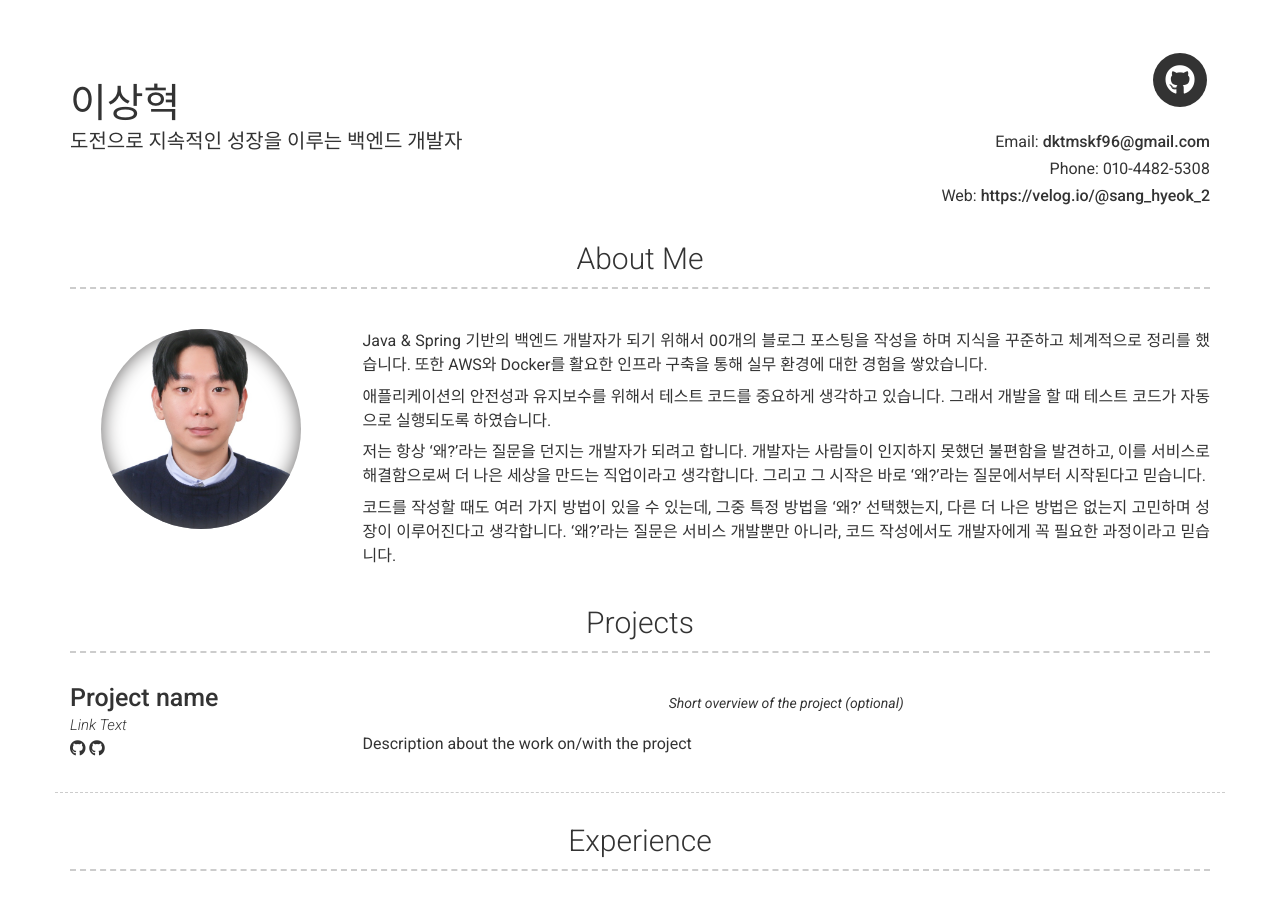
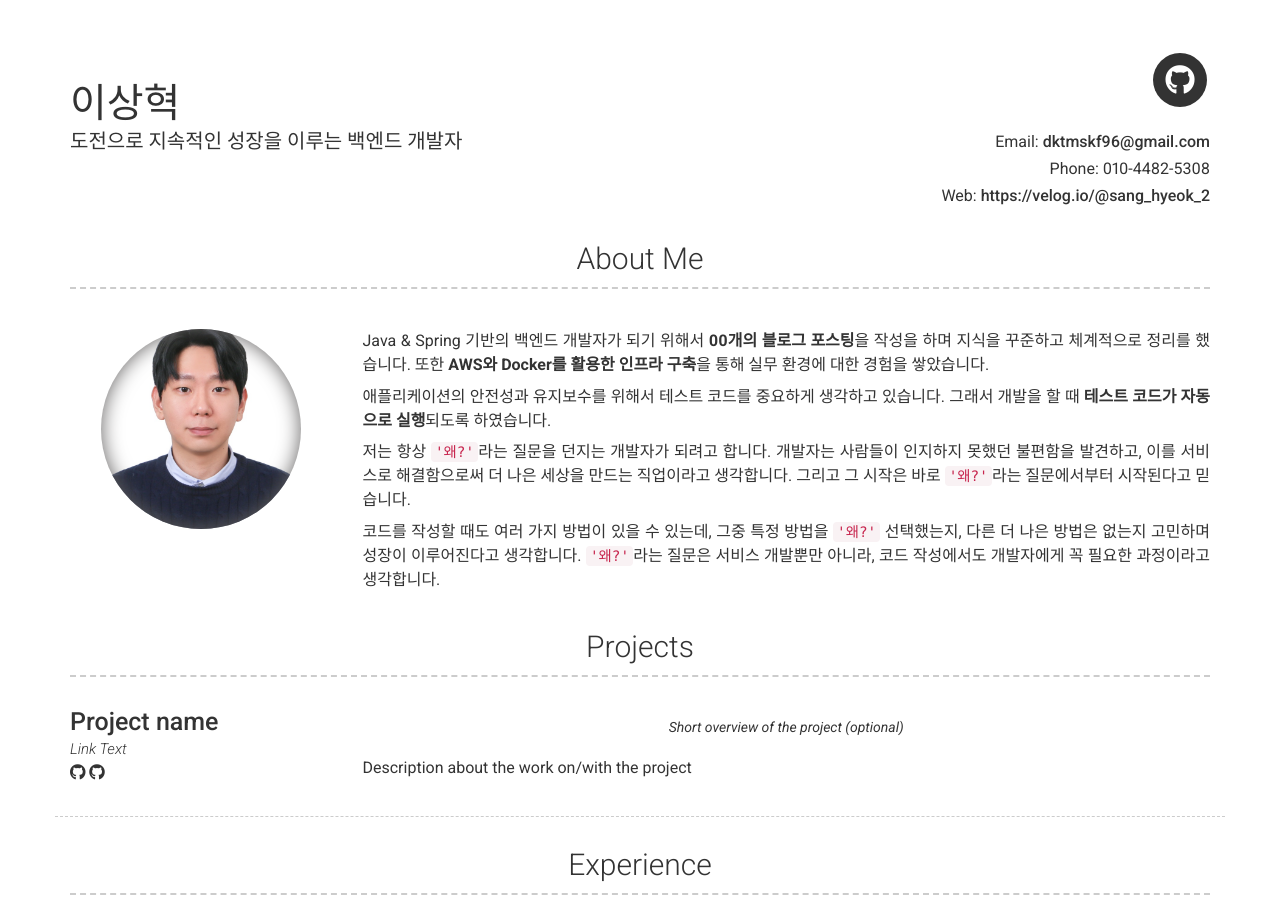
Before and after one commit to hyeok96/hyeok96.github.io, a Jekyll site: the page built from index.md, in a window 1280 px wide and 900 px high. Built offline with Jekyll 4.4.1, drawn with Linux system fonts in a browser that asks for light colours; nearby versions of some CDN libraries.

Commit message:
about me 수정

```diff
--- a/_config.yml
+++ b/_config.yml
@@ -52,13 +52,13 @@ github_username:  jekyll
 # about_title: About Me (Use this to override about section title)
 about_profile_image: images/resume.jpeg
 about_content: | # this will include new lines to allow paragraphs
-    Java & Spring 기반의 백엔드 개발자가 되기 위해서 00개의 블로그 포스팅을 작성을 하며 지식을 꾸준하고 체계적으로 정리를 했습니다. 또한 AWS와 Docker를 활요한 인프라 구축을 통해 실무 환경에 대한 경험을 쌓았습니다.
+    Java & Spring 기반의 백엔드 개발자가 되기 위해서 **00개의 블로그 포스팅**을 작성을 하며 지식을 꾸준하고 체계적으로 정리를 했습니다. 또한 **AWS와 Docker를 활용한 인프라 구축**을 통해 실무 환경에 대한 경험을 쌓았습니다.
 
-    애플리케이션의 안전성과 유지보수를 위해서 테스트 코드를 중요하게 생각하고 있습니다. 그래서 개발을 할 때 테스트 코드가 자동으로 실행되도록 하였습니다.
+    애플리케이션의 안전성과 유지보수를 위해서 테스트 코드를 중요하게 생각하고 있습니다. 그래서 개발을 할 때 **테스트 코드가 자동으로 실행**되도록 하였습니다.
 
-    저는 항상 '왜?'라는 질문을 던지는 개발자가 되려고 합니다. 개발자는 사람들이 인지하지 못했던 불편함을 발견하고, 이를 서비스로 해결함으로써 더 나은 세상을 만드는 직업이라고 생각합니다. 그리고 그 시작은 바로 '왜?'라는 질문에서부터 시작된다고 믿습니다.
+    저는 항상 `'왜?'`라는 질문을 던지는 개발자가 되려고 합니다. 개발자는 사람들이 인지하지 못했던 불편함을 발견하고, 이를 서비스로 해결함으로써 더 나은 세상을 만드는 직업이라고 생각합니다. 그리고 그 시작은 바로 `'왜?'`라는 질문에서부터 시작된다고 믿습니다.
 
-    코드를 작성할 때도 여러 가지 방법이 있을 수 있는데, 그중 특정 방법을 '왜?' 선택했는지, 다른 더 나은 방법은 없는지 고민하며 성장이 이루어진다고 생각합니다. '왜?'라는 질문은 서비스 개발뿐만 아니라, 코드 작성에서도 개발자에게 꼭 필요한 과정이라고 믿습니다.
+    코드를 작성할 때도 여러 가지 방법이 있을 수 있는데, 그중 특정 방법을 `'왜?'` 선택했는지, 다른 더 나은 방법은 없는지 고민하며 성장이 이루어진다고 생각합니다. `'왜?'`라는 질문은 서비스 개발뿐만 아니라, 코드 작성에서도 개발자에게 꼭 필요한 과정이라고 생각합니다.
 
 
 
```
